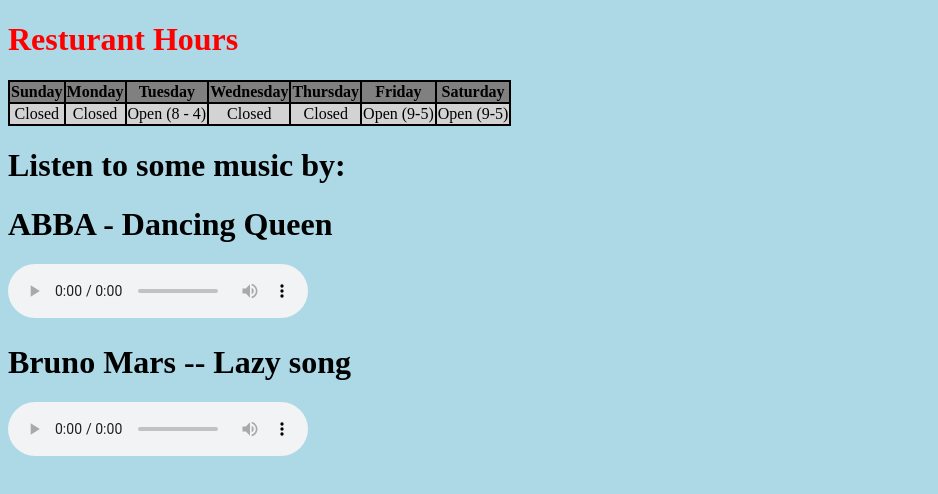
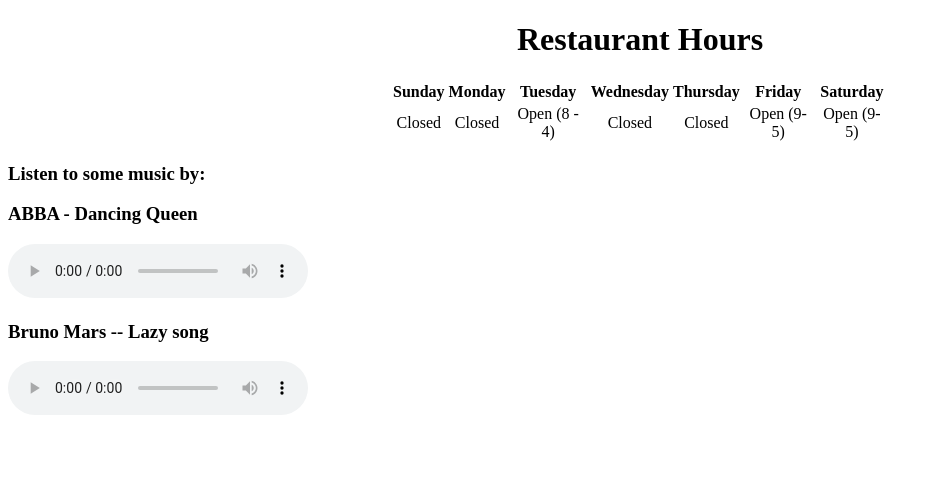
Before and after one commit to Skyuxwkk/lolzz, a plain HTML site: page index.html in a window 1280 px wide. Shown: the whole page, without its empty margins (0-938 px from the left). Drawn offline with Linux system fonts and the light colour scheme.

Commit message:
Update index.html

```diff
--- a/index.html
+++ b/index.html
@@ -1,14 +1,19 @@
 <!DOCTYPE html>
 <html lang="en">
-<head>
-    <meta charset="UTF-8">
-    <meta name="viewport" content="width=device-width, initial-scale=1.0">
-    <title>Document</title>
-</head>
-<body style="background-color: lightblue;">
-    <h1 style="color: red;">Resturant Hours</h1>
-    <table style ="background-color: black;">
-       <tr style="background-color: gray;">
+  <head>
+    <meta charset="UTF-8" />
+    <meta name="viewport" content="width=device-width, initial-scale=1.0" />
+    <title>Restaurant Hours</title>
+    <link rel="stylesheet" href="main.css" />
+    <link
+      href="https://fonts.googleapis.com/css2?family=Press+Start+2P&display=swap"
+      rel="stylesheet"
+    />
+  </head>
+  <body>
+    <h1 align="center" id="first">Restaurant Hours</h1>
+    <table width="500" height="60" align="center">
+      <tr>
         <th>Sunday</th>
         <th>Monday</th>
         <th>Tuesday</th>
@@ -16,8 +21,8 @@
         <th>Thursday</th>
         <th>Friday</th>
         <th>Saturday</th>
-       </tr>
-       <tr style="background-color: lightgray;" align = center>
+      </tr>
+      <tr align="center">
         <td>Closed</td>
         <td>Closed</td>
         <td>Open (8 - 4)</td>
@@ -25,14 +30,13 @@
         <td>Closed</td>
         <td>Open (9-5)</td>
         <td>Open (9-5)</td>
-       </tr>
+      </tr>
     </table>
 
-    <h1>Listen to some music by:</h1>
-    <h1>ABBA - <b>Dancing Queen</b></h1>
+    <h3>Listen to some music by:</h3>
+    <h3>ABBA - <strong>Dancing Queen</strong></h3>
     <audio controls src="Abba - Dancing Queen.mp3"></audio>
-    <h1>Bruno Mars -- Lazy song</h1>
+    <h3>Bruno Mars -- Lazy song</h3>
     <audio controls src="05TheLazySong.mp3"
-
-</body>
+  </body>
 </html>
```
